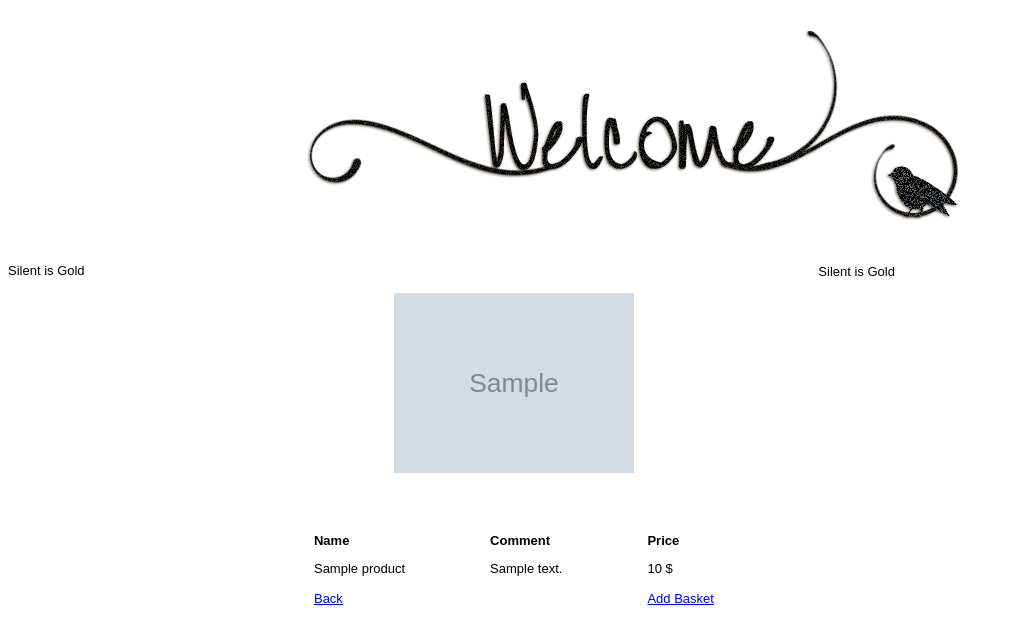
After one commit to KostenkoA/Shops, a Symfony app: template templates/preview/productPreview.html.twig in a window 1280 px wide. The commit adds this page. Shown: the top 644 px of the page, without its empty margins (0-1013 px from the left). Run offline with Twig, Linux system fonts and the light colour scheme; the template is opened without the code that fills it: most values are stand-ins (such as "Sample title", 1, 10 or a date in 2020); grey boxes marked "Sample" are stand-in pictures; some libraries are stand-ins or nearby versions.

Commit message:
Added preview union

```diff
--- a/config/routes.yaml
+++ b/config/routes.yaml
@@ -4,3 +4,7 @@
 homepage:
   path: /
   controller: App\Controller\ProductListController::getProductList
+
+product_preview:
+  path: /product-preview/{id}
+  controller: App\Controller\ProductPreviewController::getProductPreview
--- a/templates/base.html.twig
+++ b/templates/base.html.twig
@@ -3,7 +3,7 @@
     <head>
         <meta charset="UTF-8">
         <title>{% block title %}ShopS{% endblock %}</title>
-        {% block stylesheets %}{% endblock %}
+        {% block stylesheets %} {% endblock %}
         <link href="./css/default.css" rel="stylesheet" type="text/css" />
     </head>
     <body>
@@ -24,6 +24,7 @@
             <p>Silent is Gold</p>
         </div>
     </div>
+
     <div class='footer row'>
         {% block javascripts %}{% endblock %}
     </div>
--- a/templates/homepage/main.html.twig
+++ b/templates/homepage/main.html.twig
@@ -15,7 +15,7 @@
               </div>
             <div class='product_name_edit_row'>
                 <div class='product_name'>
-                        Name: {{ product.name }}
+                    Name: <a href="{{ path('product_preview', {'id': product.id}) }}">{{ product.name }}</a>
                 </div>
             </div>
             <div class='product_comment'>
--- /dev/null
+++ b/templates/preview/productPreview.html.twig
@@ -0,0 +1,22 @@
+{% extends 'base.html.twig' %}
+{% block main %}
+<div>
+    <div class="product_photo photo">
+        <div>
+            <img src='{{ productImage.imagePath }}'/>
+        </div>
+    </div>
+    <div class='product_name_edit_row'>
+        <div class='product_name col'>
+            <p><b>Name</b></p> {{ product.name }}<br><br>
+            <a href="{{ path('homepage') }}">Back</a>
+        </div>
+        <div class='product_comment'>
+            <p><b>Comment</b></p> {{ product.comment }}
+        </div>
+        <div class='product_price'>
+            <p><b>Price</b></p>{{ product.price }} $<br><br>
+            <a href='#'>Add Basket</a>
+        </div>
+    </div>
+{% endblock %}
```
Also changed, not shown: src/Controller/ProductListController.php (+1 -6 lines), src/Controller/ProductPreviewController.php (added, +28 -0 lines), 2 other files.
